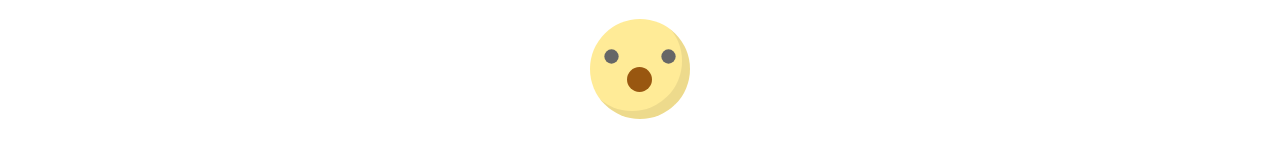
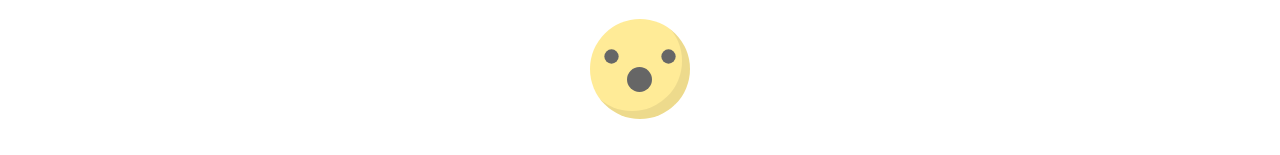
Before and after one commit to Manviel/RaisinBread, a React (Create React App) app: page /tool in a window 1280 px wide. Shown: the part 151-306 px from the top of the page. Built offline with nearby package versions, Linux system fonts and the light colour scheme.

Commit message:
Class names fixed

```diff
--- a/src/layouts/Ball/Ball.css
+++ b/src/layouts/Ball/Ball.css
@@ -53,7 +53,7 @@
   margin: 0 auto;
   border-radius: 0 0 70px 70px;
   overflow: hidden;
-  background: #995710;
+  background: var(--c-secondary);
 }
 
 .mouth:before,
--- a/src/layouts/Ball/index.js
+++ b/src/layouts/Ball/index.js
@@ -3,13 +3,13 @@ import React from "react";
 import "./Ball.css";
 
 const Ball = () => (
-  <div class="emoji shocked">
-    <figure class="face">
-      <span class="eyes">
-        <span class="eye"></span>
-        <span class="eye"></span>
+  <div className="emoji shocked">
+    <figure className="face">
+      <span className="eyes">
+        <span className="eye"></span>
+        <span className="eye"></span>
       </span>
-      <span class="mouth"></span>
+      <span className="mouth"></span>
     </figure>
   </div>
 );
```
Also changed, not shown: 1 other file (tests, documents, lock files or other folders).
